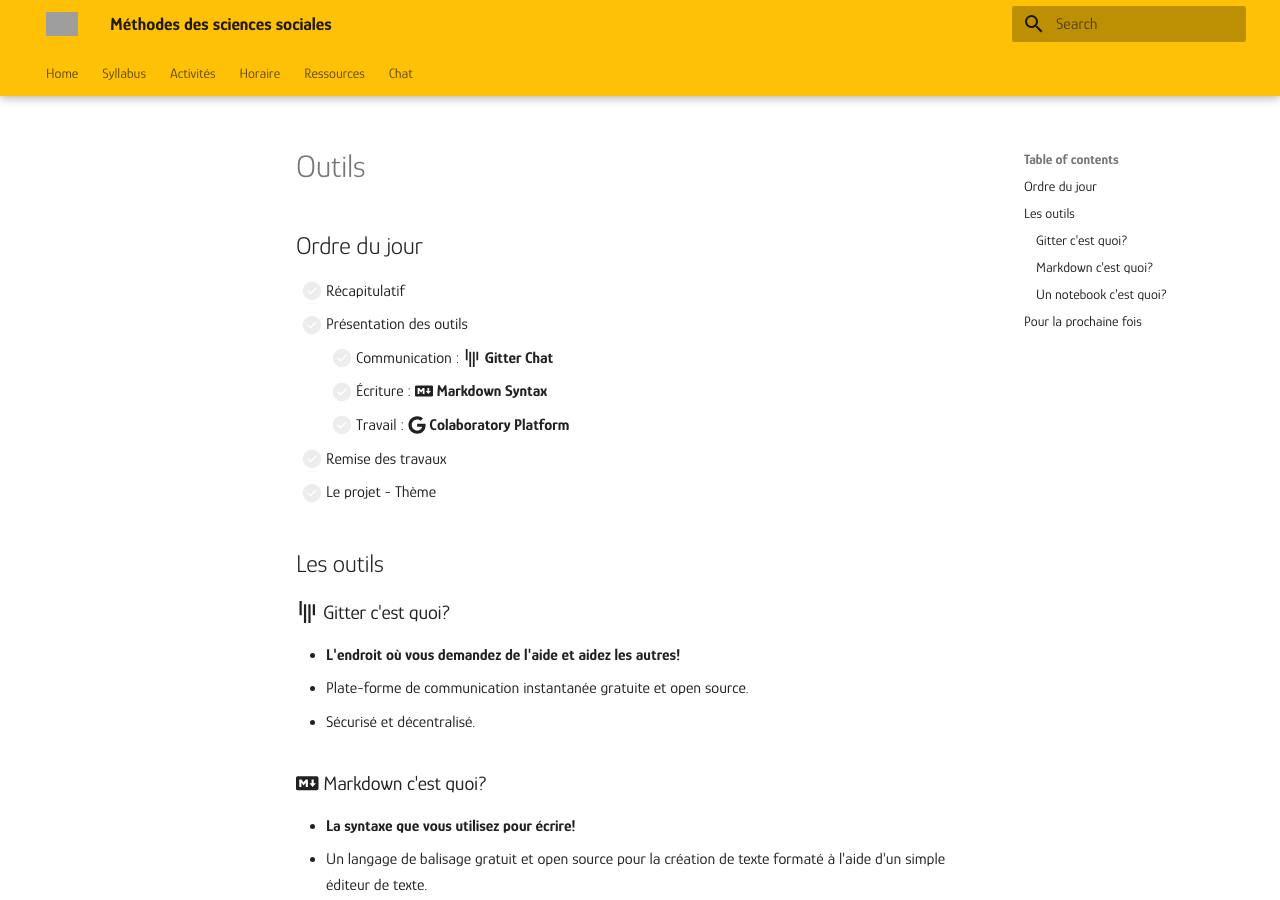
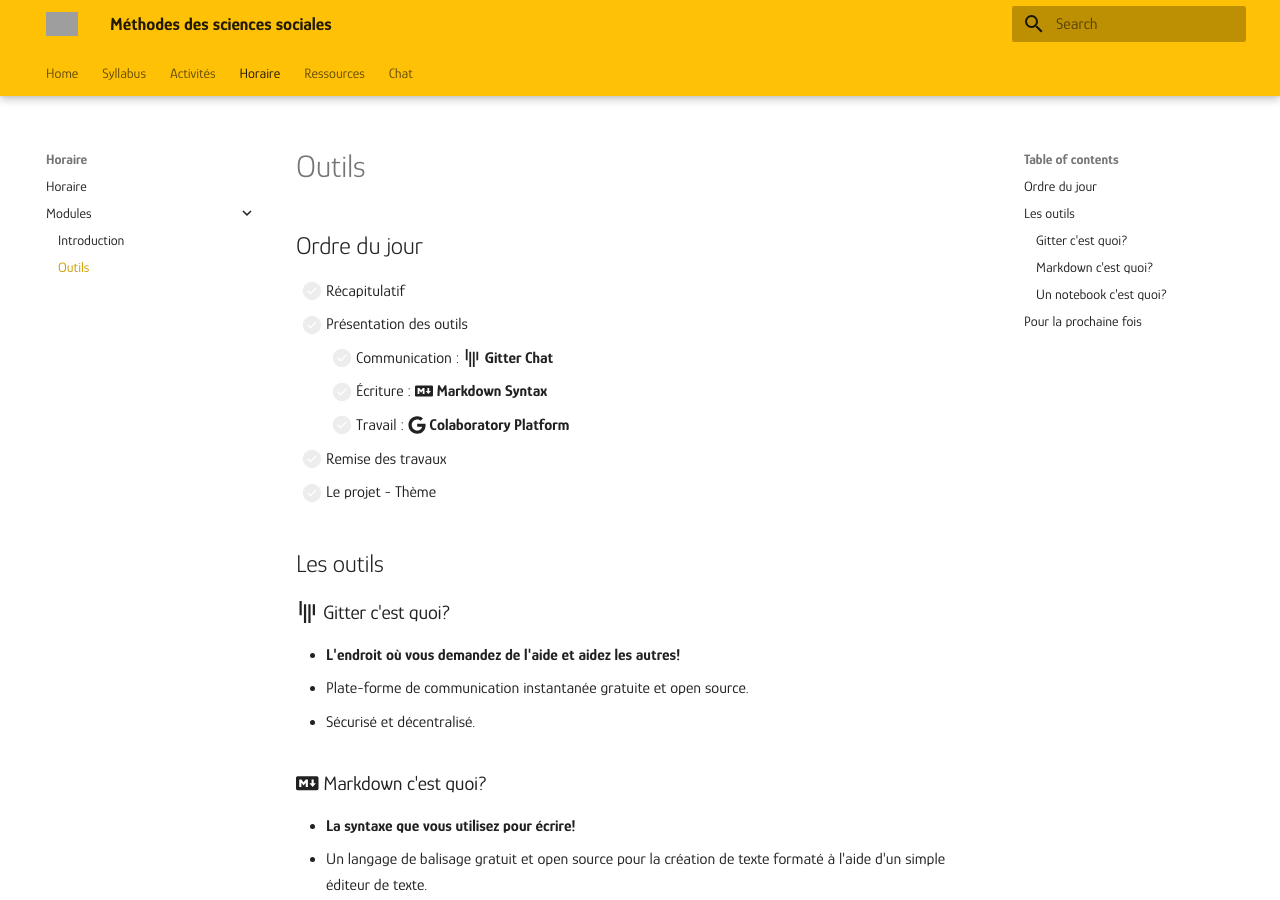
Before and after one commit to mickaeltemporao/mdss, an MkDocs documentation site: the page built from docs/modules/tools.md, in a window 1280 px wide and 900 px high. Built offline with MkDocs 1.6.1 and Material for MkDocs 9.7.7, drawn with Linux system fonts in a browser that asks for light colours; some of the changed lines change nothing that is shown; grey boxes are pictures that could not be loaded.

Commit message:
update mkdocs

```diff
--- a/mkdocs.yml
+++ b/mkdocs.yml
@@ -58,9 +58,9 @@ nav:
     - activities/report-winter.md
   - Horaire:
     - schedule.md
-    - Semestre 1:
+    - Modules:
       - modules/introduction.md
-      # - modules/tools.md
+      - modules/tools.md
       # - modules/science.md
       # - modules/causality.md
       # - modules/sampling.md
@@ -75,9 +75,9 @@ nav:
       # - modules/communication.md
   - Ressources:
     - resources/onboarding.md
-    - resources/book.md
     - resources/writing.md
     - resources/coding.md
+    - resources/misc.md
   - Chat: "https://gitter.im/ScPoBx/methodes-des-sciences-sociales"
 
 copyright: <p xmlns:cc="http://creativecommons.org/ns#" xmlns:dct="http://purl.org/dc/terms/"><span property="dct:title">Méthodes des sciences sociales</span> by <span property="cc:attributionName">Mickael Temporão</span> is licensed under <a href="http://creativecommons.org/licenses/by-nc-sa/4.0/?ref=chooser-v1" target="_blank" rel="license noopener noreferrer" style="display:inline-block;"><img style="height:22px!important;margin-left:3px;vertical-align:text-bottom;" src="https://mirrors.creativecommons.org/presskit/icons/cc.svg?ref=chooser-v1"><img style="height:22px!important;margin-left:3px;vertical-align:text-bottom;" src="https://mirrors.creativecommons.org/presskit/icons/by.svg?ref=chooser-v1"><img style="height:22px!important;margin-left:3px;vertical-align:text-bottom;" src="https://mirrors.creativecommons.org/presskit/icons/nc.svg?ref=chooser-v1"><img style="height:22px!important;margin-left:3px;vertical-align:text-bottom;" src="https://mirrors.creativecommons.org/presskit/icons/sa.svg?ref=chooser-v1"></a></p>
```
